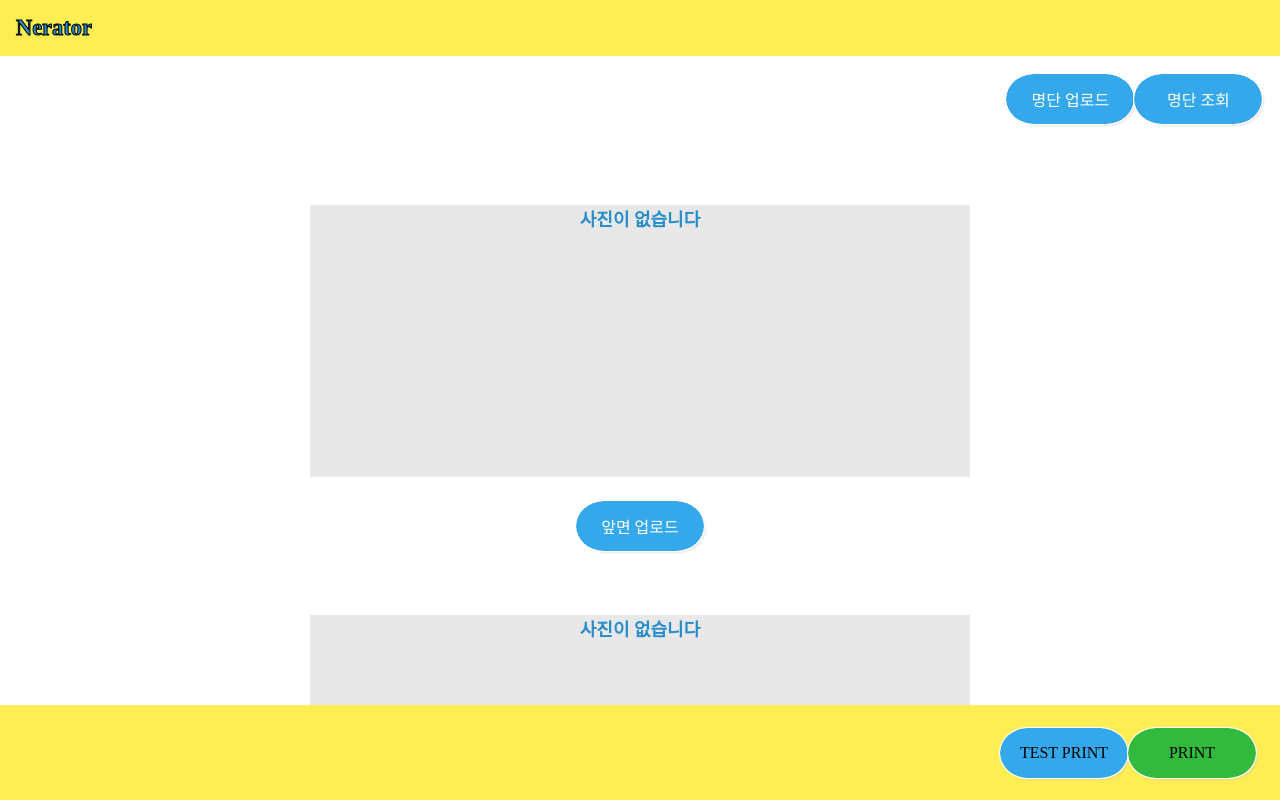
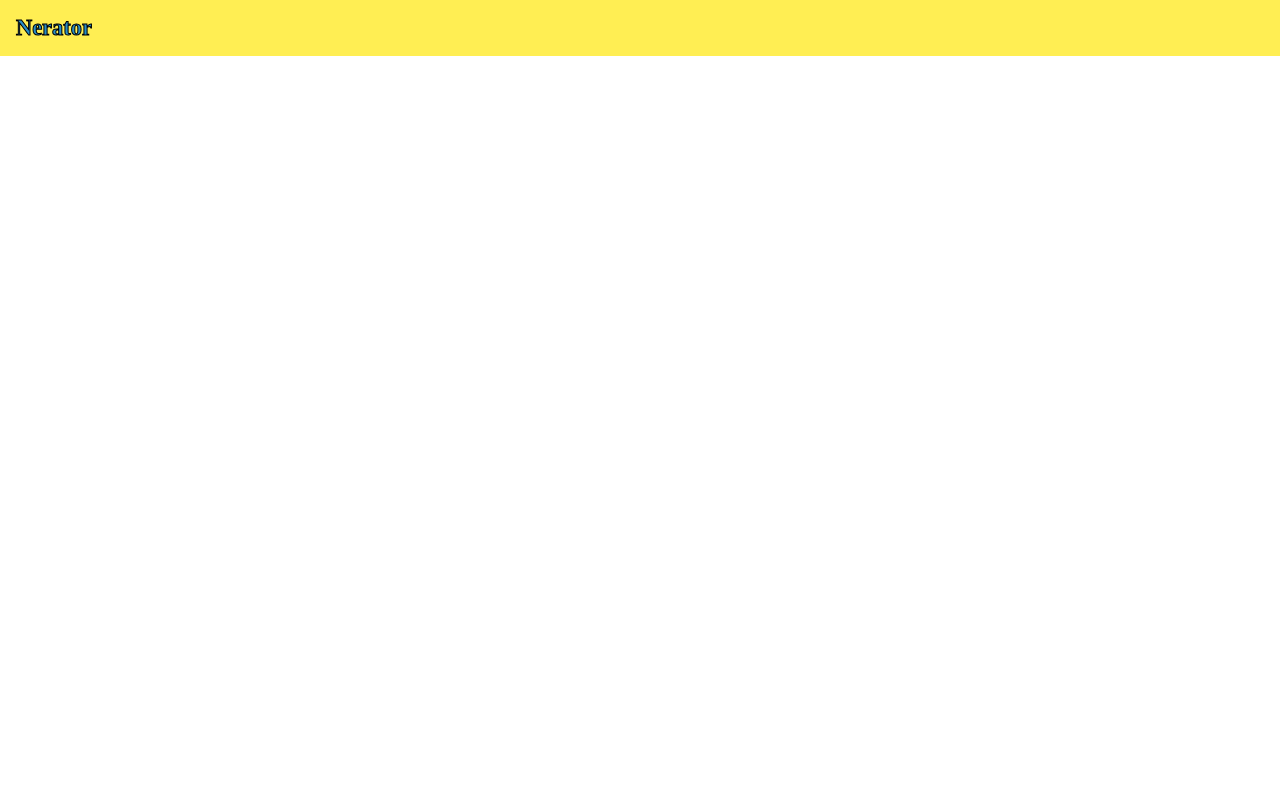
Before and after one commit to seojooLee/Nerator, a React (Create React App) app in the folder nerator/: page / in a window 1280 px wide. Both pictures are taken after a click on the element "TEST PRINT". Shown: the top 800 px of the page. Built offline with nearby package versions, Linux system fonts and the light colour scheme.

Commit message:
프린트 눌렀을 때 변수 경로 받아오기 및 버그 수정

```diff
--- a/nerator/src/layout/Contents.js
+++ b/nerator/src/layout/Contents.js
@@ -247,6 +247,9 @@ const Contents = ({ filesInfo = [], addNameTag, setLocation, locList }) => {
   const onDragOver = (e) => {
     e.preventDefault();
     console.log("onDragOver");
+
+    console.log(e.target.getAttribute("data-key"));
+
     if (e.target.getAttribute("data-key") === "1") {
       console.log("number 1");
       setIsDragOver1(true);
@@ -391,6 +394,7 @@ const Contents = ({ filesInfo = [], addNameTag, setLocation, locList }) => {
 
             {filesInfo.findIndex((e) => e.id === "front") >= 0 ? (
               <Image
+                data-key="1"
                 src={URL.createObjectURL(
                   filesInfo[filesInfo.findIndex((e) => e.id === "front")].data
                 )}
@@ -442,6 +446,7 @@ const Contents = ({ filesInfo = [], addNameTag, setLocation, locList }) => {
 
             {filesInfo.findIndex((e) => e.id === "back") >= 0 ? (
               <Image
+                data-key="2"
                 src={URL.createObjectURL(
                   filesInfo[filesInfo.findIndex((e) => e.id === "back")].data
                 )}
--- a/nerator/src/layout/Footer.js
+++ b/nerator/src/layout/Footer.js
@@ -1,22 +1,28 @@
-import React from "react";
+import React, { useState } from "react";
 import styled from "styled-components";
 import Button from "../component/Button";
 import { useSelector } from "react-redux";
 import { useDispatch } from "react-redux";
+import Print from "./Print";
 const Footer = (props) => {
-  // const { excelData, filesInfo } = useSelector((state) => ({
-  //   excelData: state.nameTag.excelData,
-  //   filesInfo: state.nameTag.filesInfo,
-  // }));
-
-  const dispatch = useDispatch();
+  const [visibleImg, setVisibleImg] = useState(false);
+  const { locData, filesInfo } = useSelector((state) => ({
+    locData: state.location.locData,
+    filesInfo: state.nameTag,
+  }));
 
   const testPrint = () => {
     console.log("testPrint");
+    console.log(locData);
+    console.log(filesInfo);
+    setVisibleImg(true);
+    window.print();
   };
 
   return (
     <Container>
+      {visibleImg && <Print />}
+
       <ButtonContainer>
         <Button
           text="TEST PRINT"
--- /dev/null
+++ b/nerator/src/layout/Print.js
@@ -0,0 +1,16 @@
+import React from "react";
+import styled from "styled-components";
+const Print = () => {
+  return <Container></Container>;
+};
+
+const Container = styled.div`
+  width: 100%;
+  height: 100%;
+  background-color: white;
+  position: fixed;
+  top: 0;
+  bottom: 0;
+`;
+
+export default Print;
```
